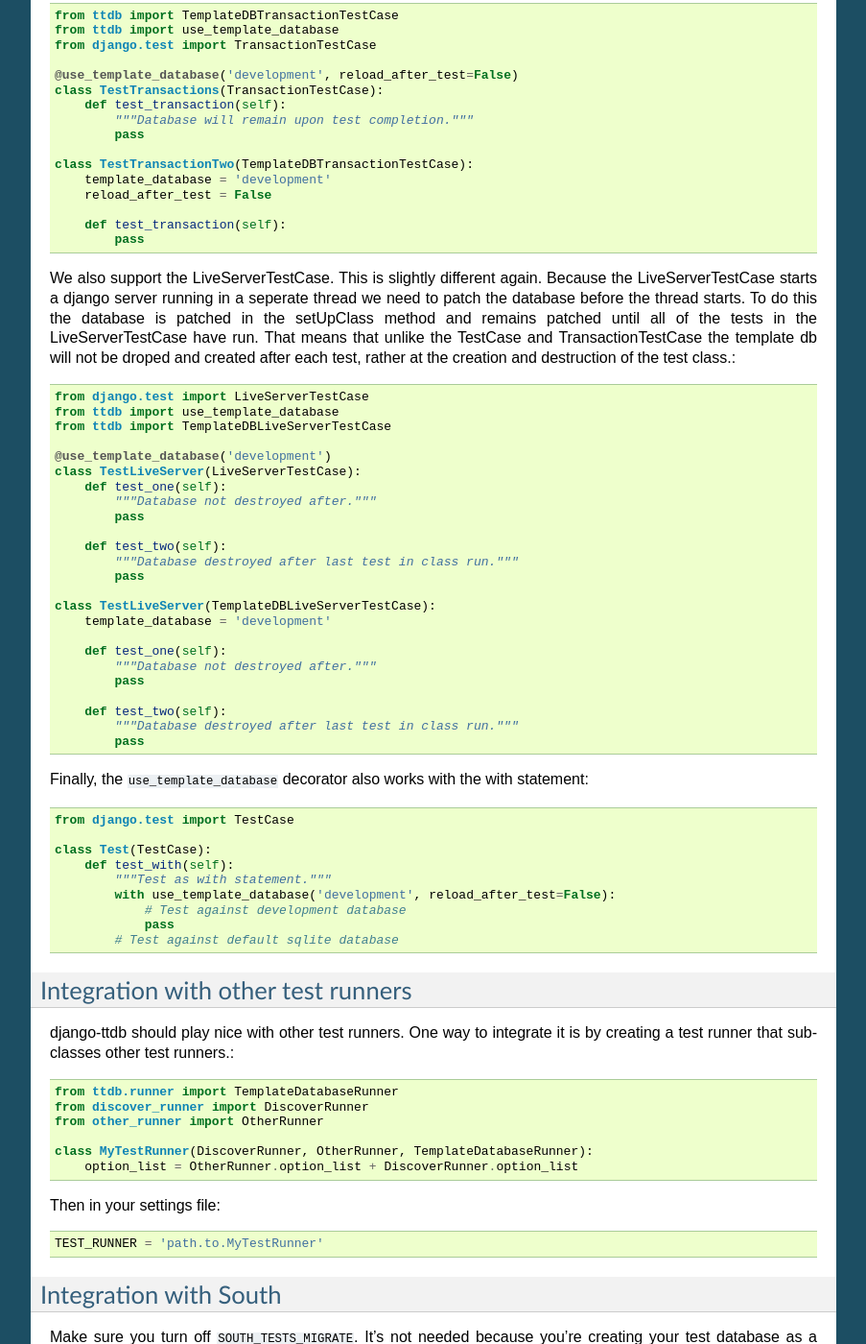
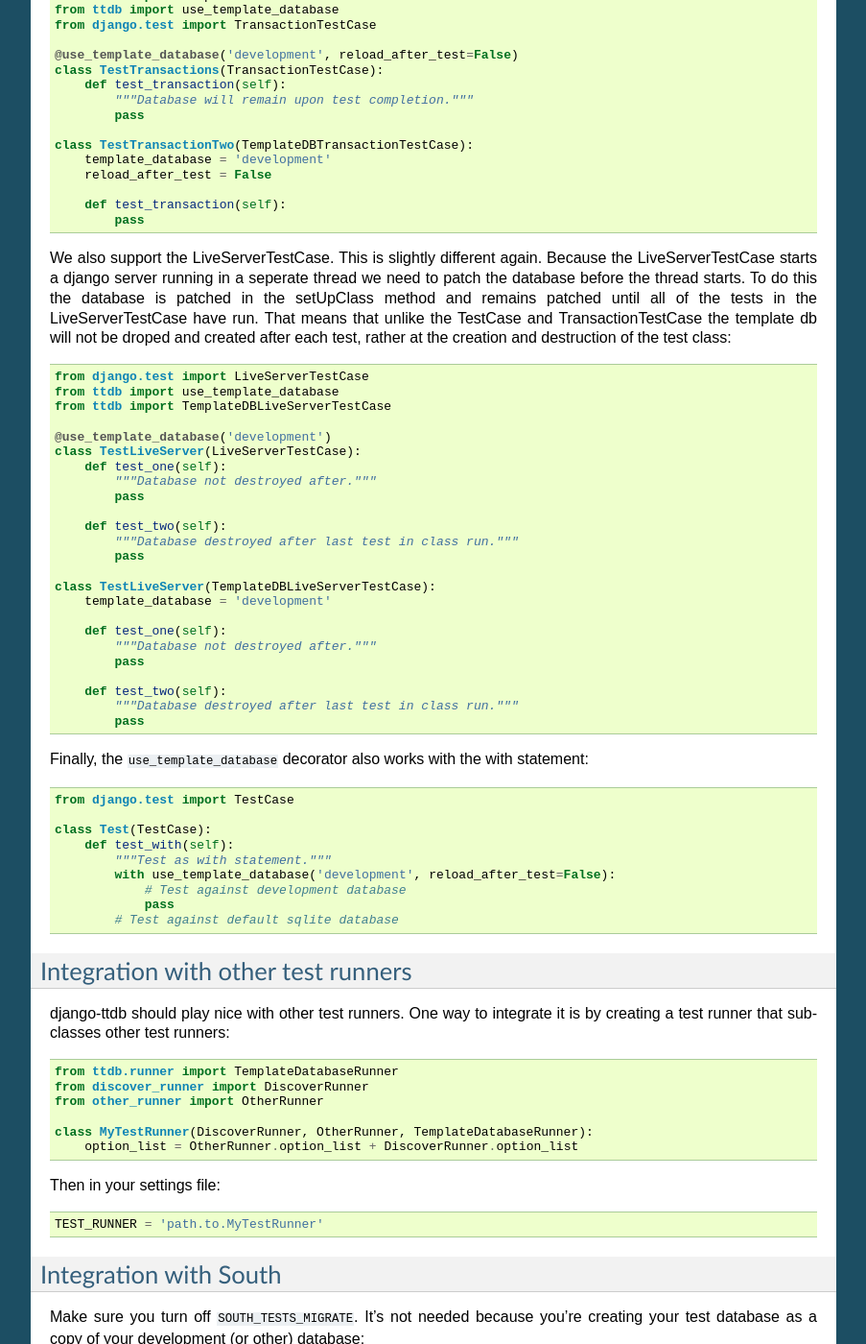
Before and after one commit to wilbuick/django-ttdb, a Sphinx documentation site: the page built from docs/index.rst, in a window 1280 px wide and 1400 px high, scrolled down 2678 px. Shown: the whole window at 96% size, without its empty margins (198-1101 px from the left). Built offline with Sphinx 7.4.7, drawn with Linux system fonts in a browser that asks for light colours; some of the changed text lies outside the part shown.

Commit message:
update docs

```diff
--- a/docs/index.rst
+++ b/docs/index.rst
@@ -48,7 +48,7 @@ Usage
 -----
 
 Then you have to define a postgres template database for testing in your settings file. You'll
-most likely want to define a different set of DATABASES for testing than development/production.::
+most likely want to define a different set of DATABASES for testing than development/production::
 
     # If running the tests use two databases. The default is an in memory sqlite database
     # for running unit tests (speed). A second test database created called test_django_ttdb
@@ -84,7 +84,7 @@ most likely want to define a different set of DATABASES for testing than develop
     file for running tests.
 
 Now we can use the template test database in our tests. There are a few ways to do this but
-the easiest way is using a decorator.::
+the easiest way is using a decorator::
 
     from ttdb import use_template_database
     from django.test import TestCase
@@ -165,7 +165,7 @@ the database before the thread starts. To do this the database is patched  in th
 setUpClass method and remains patched until all of the tests in the LiveServerTestCase
 have run. That means that unlike the TestCase and TransactionTestCase the template db
 will not be droped and created after each test, rather at the creation and destruction
-of the test class.::
+of the test class::
 
     from django.test import LiveServerTestCase
     from ttdb import use_template_database
@@ -208,7 +208,7 @@ Integration with other test runners
 -----------------------------------
 
 django-ttdb should play nice with other test runners. One way to integrate it is by
-creating a test runner that subclasses other test runners.::
+creating a test runner that subclasses other test runners::
 
     from ttdb.runner import TemplateDatabaseRunner
     from discover_runner import DiscoverRunner
```
Also changed, not shown: other parts of docs/index.rst (+1 -9 lines).
